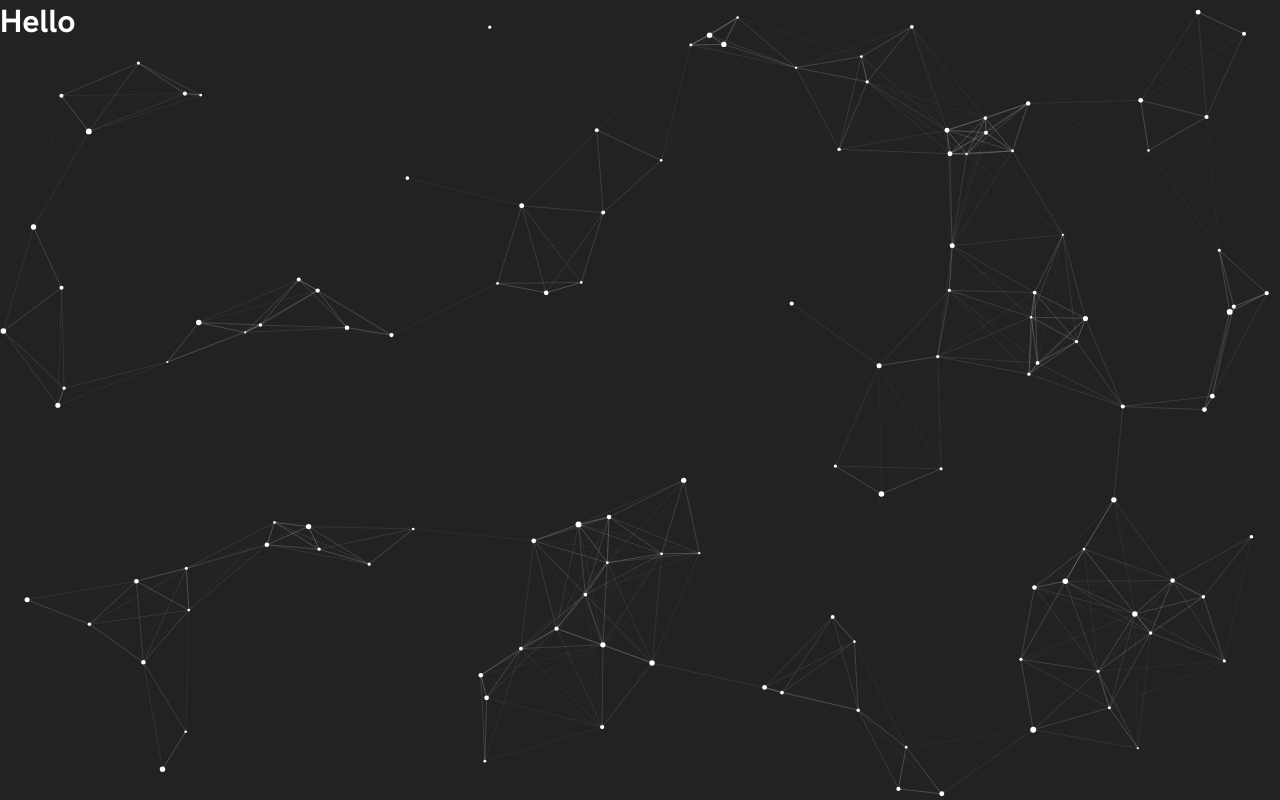
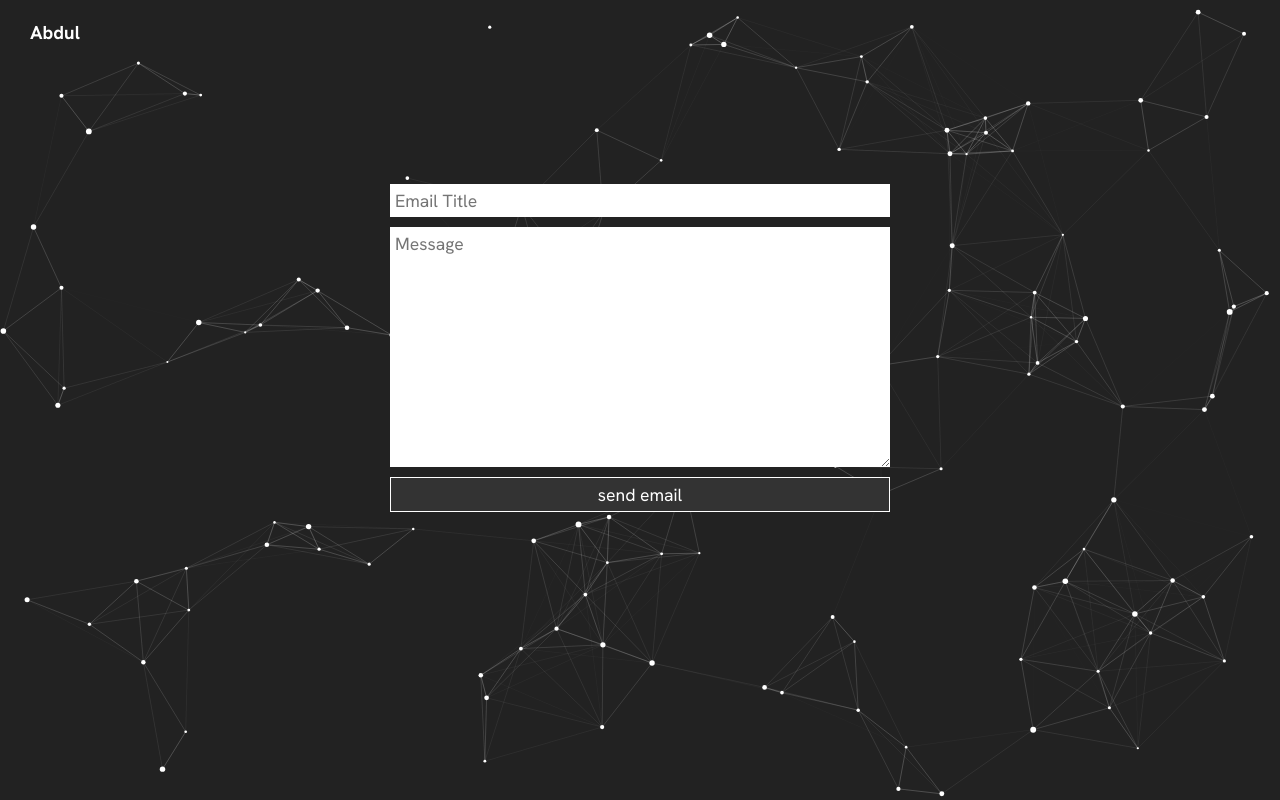
Before and after one commit to ImExtraPolite3/inspiration-tab, a React (Vite) app: page / in a window 1280 px wide. Both pictures are taken after a click on the button "Contact Me". Built offline with nearby package versions, Linux system fonts and the light colour scheme.

Commit message:
finish contact me section

```diff
--- a/src/Components/ContactMe.jsx
+++ b/src/Components/ContactMe.jsx
@@ -1,7 +1,20 @@
 export default function ContactMe({ hideContact }) {
   return (
     <div id="contact-me" style={{ display: hideContact }}>
-      <h1>Hello</h1>
+      <nav>
+        <h3>Abdul</h3>
+      </nav>
+      <div>
+        <input type="text" placeholder="Email Title" />
+        <textarea
+          name="message"
+          id="message"
+          cols="30"
+          rows="10"
+          placeholder="Message"
+        ></textarea>
+        <button>send email</button>
+      </div>
     </div>
   );
 }
--- a/src/index.css
+++ b/src/index.css
@@ -7,11 +7,13 @@
   margin: 0;
   padding: 0;
   font-family: 'HankenGrotesk';
-  color: white;
 }
 
 #contact-me,
-.whole-page {
+.whole-page,
+button,
+a {
+  color: white;
   position: relative;
 }
 
@@ -165,6 +167,38 @@ nav {
   font-size: 1rem;
 }
 
+#contact-me {
+  display: grid;
+  grid-template-rows: 8vh 92vh;
+}
+
+#contact-me > div {
+  width: 90%;
+  max-width: 500px;
+  margin: 15vh auto 0 auto;
+  display: flex;
+  flex-direction: column;
+  gap: 10px;
+}
+
+#contact-me > div > input,
+#contact-me > div > textarea,
+#contact-me > div > button {
+  border: none;
+  font-size: 1.1rem;
+  padding: 5px;
+}
+
+#contact-me > div > button {
+  background-color: #333;
+  border: solid 0.5px white;
+  transition: all 200ms;
+}
+
+#contact-me > div > button:hover {
+  background-color: gray;
+}
+
 @media (max-width: 800px) {
   .nav-buttons {
     position: absolute;
```
